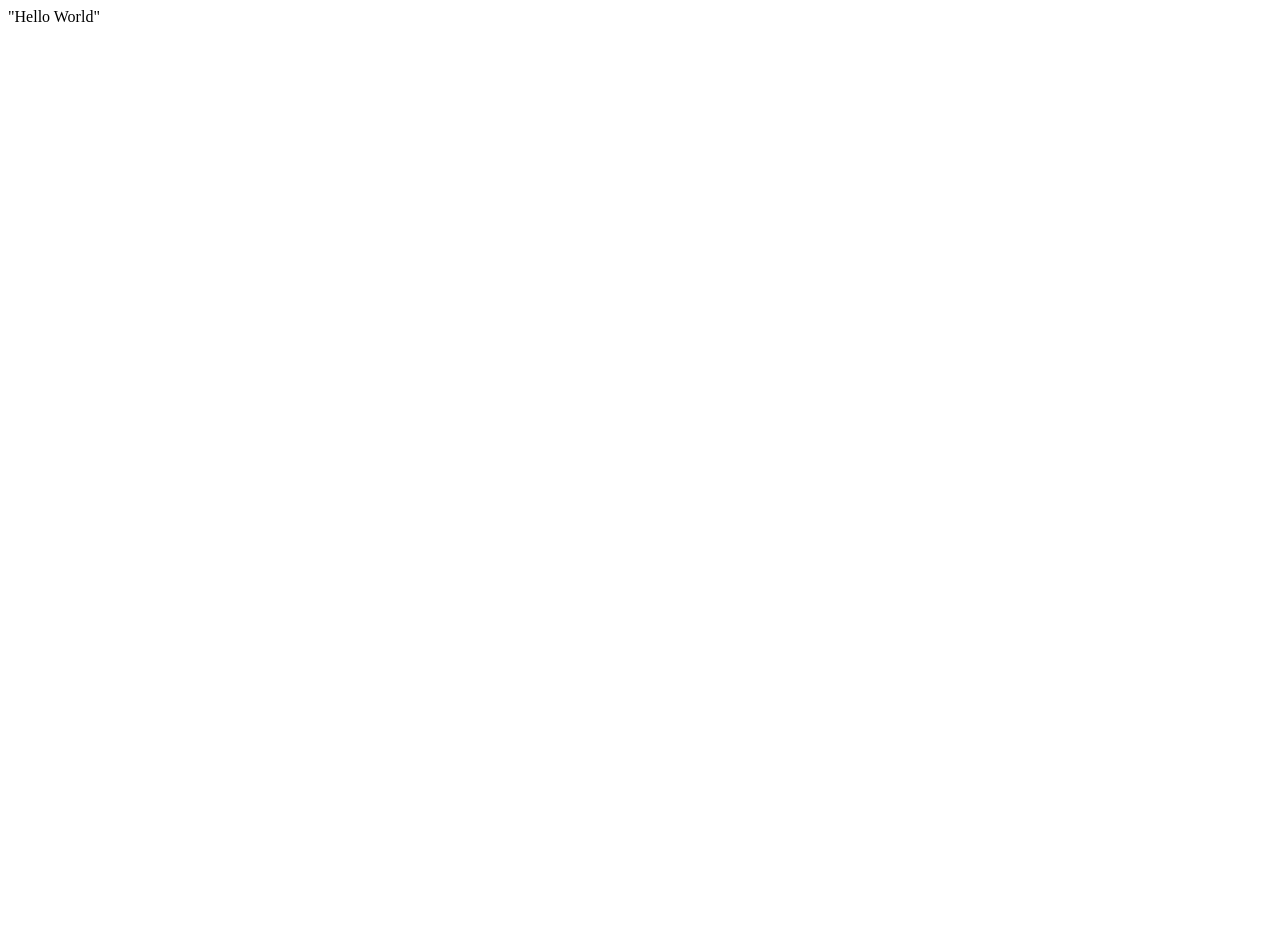
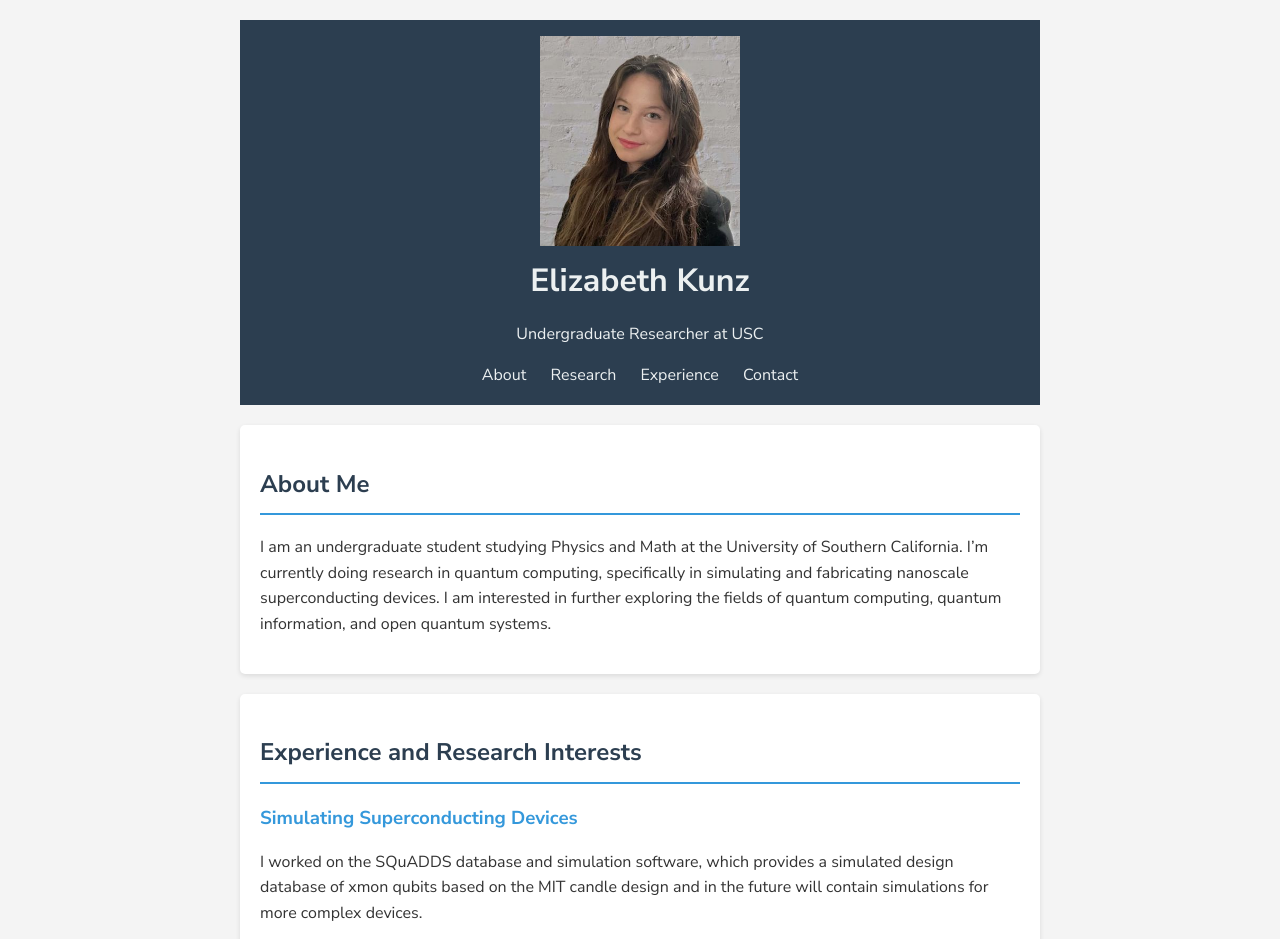
Before and after one commit to elizabethkunz/elizabethkunz.github.io, a plain HTML site: page index.html in a window 1280 px wide. Shown: the top 939 px of the page. Before the commit the page ends 800 px from the top, so only its background shows below. Drawn offline with Linux system fonts and the light colour scheme.

Commit message:
Update index.html

```diff
--- a/index.html
+++ b/index.html
@@ -1 +1,110 @@
-"Hello World"
+<!DOCTYPE html>
+<html lang="en">
+<head>
+    <link rel="preconnect" href="https://fonts.googleapis.com">
+    <link rel="preconnect" href="https://fonts.gstatic.com" crossorigin>
+    <link href="https://fonts.googleapis.com/css2?family=Nunito+Sans:ital,opsz,wght@0,6..12,200..1000;1,6..12,200..1000&display=swap" rel="stylesheet">
+
+    <meta charset="UTF-8">
+    <meta name="viewport" content="width=device-width, initial-scale=1.0">
+
+    <title>Elizabeth Kunz-- Undergraduate Researcher</title>
+    <style>
+        body {
+
+
+            font-family: 'Nunito Sans', sans-serif;
+            line-height: 1.6;
+            color: #333;
+            max-width: 800px;
+            margin: 0 auto;
+            padding: 20px;
+            background-color: #f4f4f4;
+        }
+        header {
+            background-color: #2c3e50;
+            color: #ecf0f1;
+            text-align: center;
+            padding: 1em;
+            margin-bottom: 20px;
+        }
+        h1 {
+            margin: 0;
+        }
+        nav {
+            margin-top: 10px;
+        }
+        nav a {
+            color: #ecf0f1;
+            text-decoration: none;
+            margin: 0 10px;
+        }
+        section {
+            background-color: white;
+            padding: 20px;
+            margin-bottom: 20px;
+            border-radius: 5px;
+            box-shadow: 0 2px 5px rgba(0,0,0,0.1);
+        }
+        h2 {
+            color: #2c3e50;
+            border-bottom: 2px solid #3498db;
+            padding-bottom: 10px;
+        }
+        .research-item {
+            margin-bottom: 15px;
+        }
+        .research-item h3 {
+            color: #3498db;
+            margin-bottom: 5px;
+        }
+    </style>
+</head>
+<body>
+    <header>
+        <img src ="photo.jpg" alt = "Profile Photo." style="width:200px;height:210px;">
+        <h1>Elizabeth Kunz</h1>
+        <p>Undergraduate Researcher at USC</p>
+
+        <nav>
+            <a href="#about">About</a>
+            <a href="#research">Research</a>
+            <a href="#experience">Experience</a>
+            <a href="#contact">Contact</a>
+        </nav>
+    </header>
+
+    <section id="about">
+        <h2>About Me</h2>
+        <p>I am an undergraduate student studying Physics and Math at the University of Southern California. I’m currently doing research in quantum computing, specifically in simulating and fabricating nanoscale superconducting devices. I am interested in further exploring the fields of quantum computing, quantum information, and open quantum systems. </p>
+    </section>
+
+    <section id="research">
+        <h2>Experience and Research Interests</h2>
+        <div class="research-item">
+            <h3>Simulating Superconducting Devices</h3>
+            <p>I worked on the SQuADDS database and simulation software, which provides a simulated design database of xmon qubits based on the MIT candle design and in the future will contain simulations for more complex devices. </p>
+            <img src="squadds.png" style="width:600px;height:310px;">
+        </div>
+        <div class="research-item">
+            <h3>Fabrication</h3>
+            <p>I have experience in fabrication of novel superconducting nanoscale devices for use in quantum computing for the Levenson-Falk Lab at the USC Nanofabrication Facilities. I hope to soon assist in recipe development. </p>
+            <img src="fab.jpg">
+        </div>
+    </section>
+
+    <section id="experience">
+        <h2>Research Experience</h2>
+        <div class="research-item">
+            <h3>Levenson-Falk Lab</h3>
+            <p>I have been working for the Levenson-Falk Lab since May 2024.</p>
+        </div>
+    </section>
+
+    <section id="contact">
+        <h2>Contact</h2>
+        <p>Email: ekunz@usc.edu</p>
+        <p>LinkedIn: https://www.linkedin.com/in/elizabeth-kunz-644848207/</p>
+    </section>
+</body>
+</html>
```
